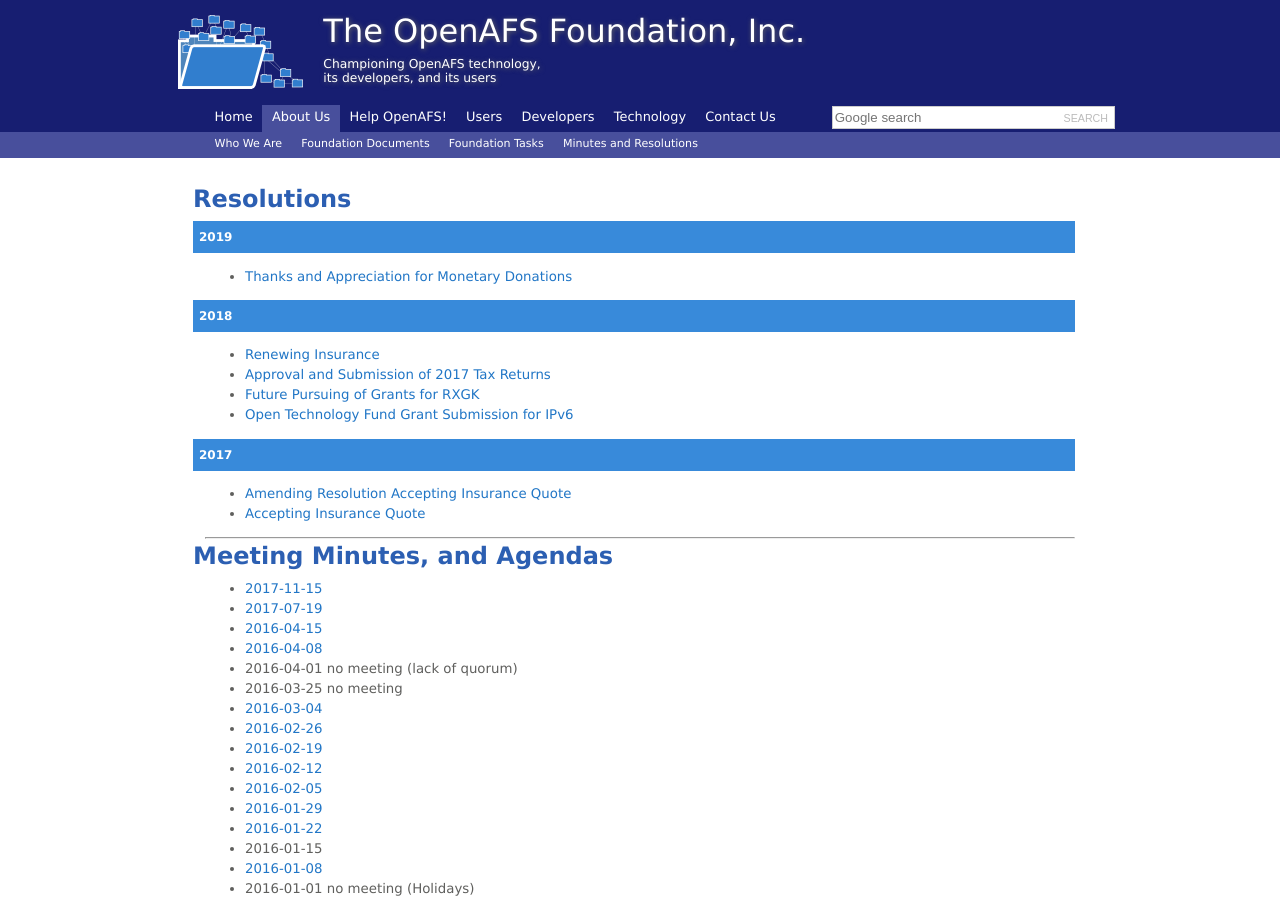
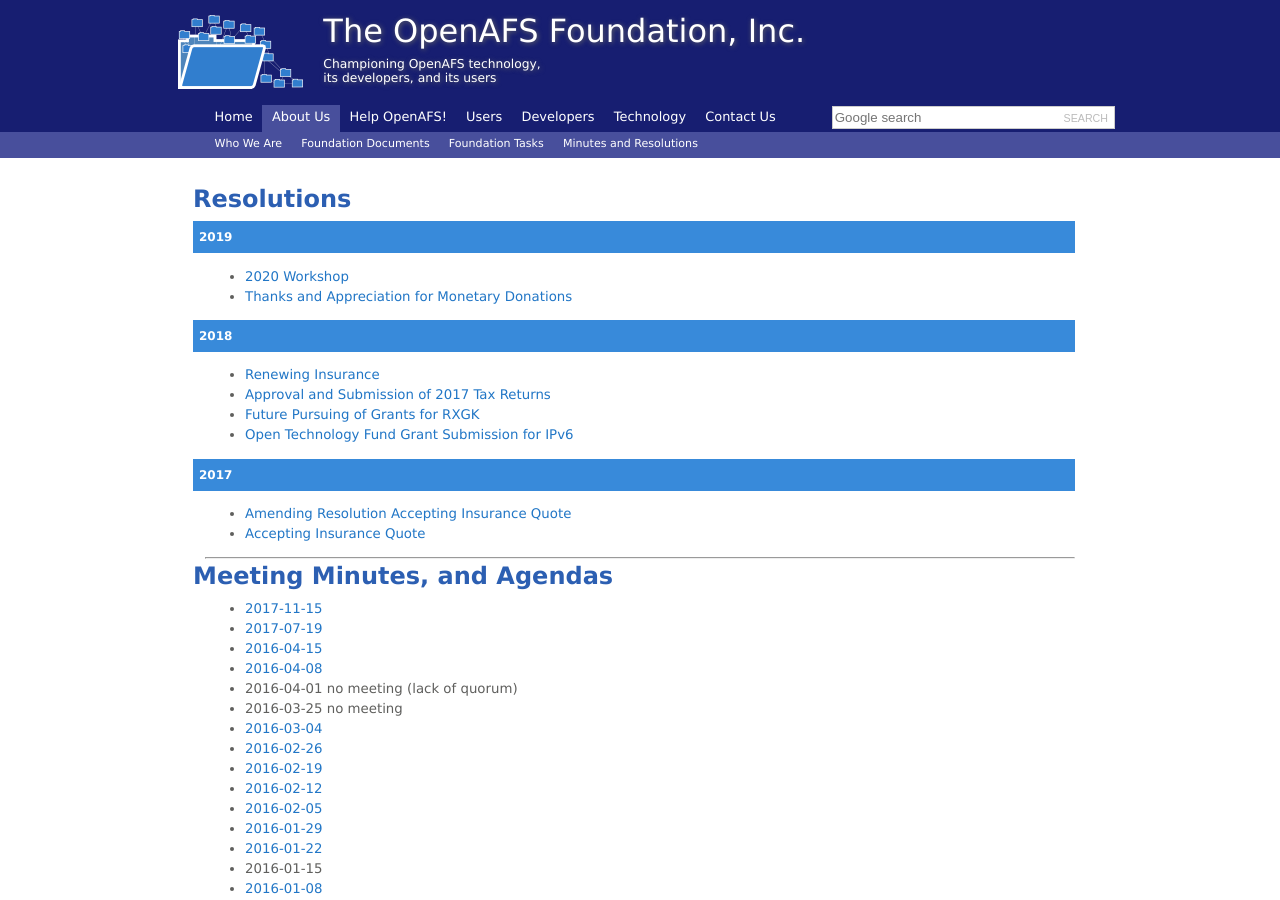
Before and after one commit to openafsfoundation/openafsfoundation.org, a Jekyll site: the page built from about/minutes/index.md, in a window 1280 px wide and 900 px high. Built offline with Jekyll 4.4.1, drawn with Linux system fonts in a browser that asks for light colours.

Commit message:
Added 2020 Workshop Resolution

```diff
--- a/about/minutes/index.md
+++ b/about/minutes/index.md
@@ -6,6 +6,7 @@
 ## Resolutions
 
 ### 2019
+* [2020 Workshop]({{ site.github.url | replace: 'http://', '//' }}/resolutions/Resolution-2020-Workshop_.pdf)
 * [Thanks and Appreciation for Monetary Donations]({{ site.github.url | replace: 'http://', '//' }}/resolutions/Resolution-Morgan-SineNomine-Donations_encrypted_.pdf)
 
 ### 2018
```
Also changed, not shown: 1 other file.
